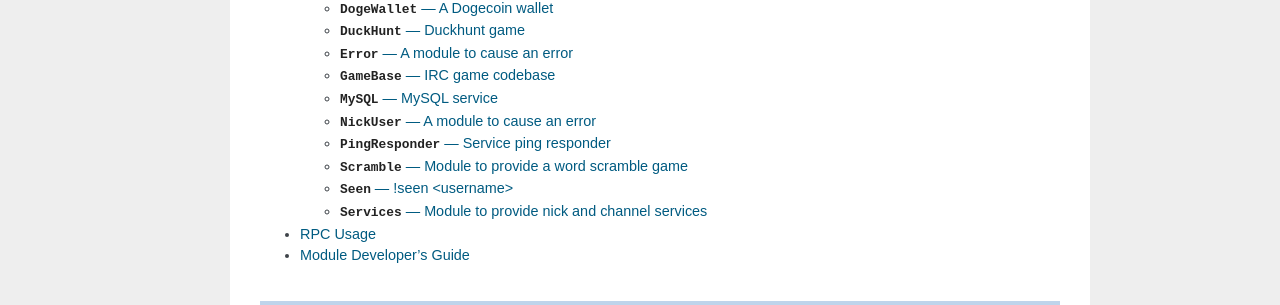
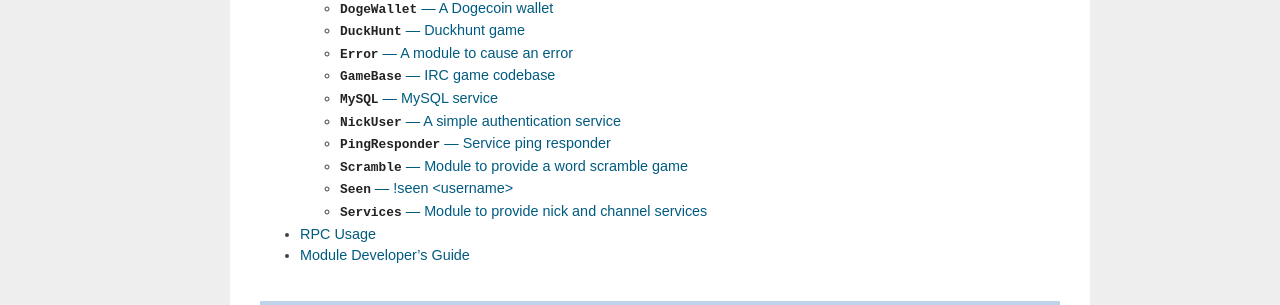
Before and after one commit to dpedu/pyircbot, a Sphinx documentation site: the page built from docs/index.rst, in a window 1280 px wide. Shown: the part 492-797 px from the top of the page. Built offline with Sphinx 7.4.7, drawn with Linux system fonts in a browser that asks for light colours.

Commit message:
Fix readme markdown

```diff
--- a/docs/api/modules/nickuser.rst
+++ b/docs/api/modules/nickuser.rst
@@ -1,5 +1,5 @@
-:mod:`NickUser` --- A module to cause an error
-==============================================
+:mod:`NickUser` --- A simple authentication service
+===================================================
 
 A module providing a simple login/logout account service
 
```
Also changed, not shown: README.md (+2 -1 lines).
